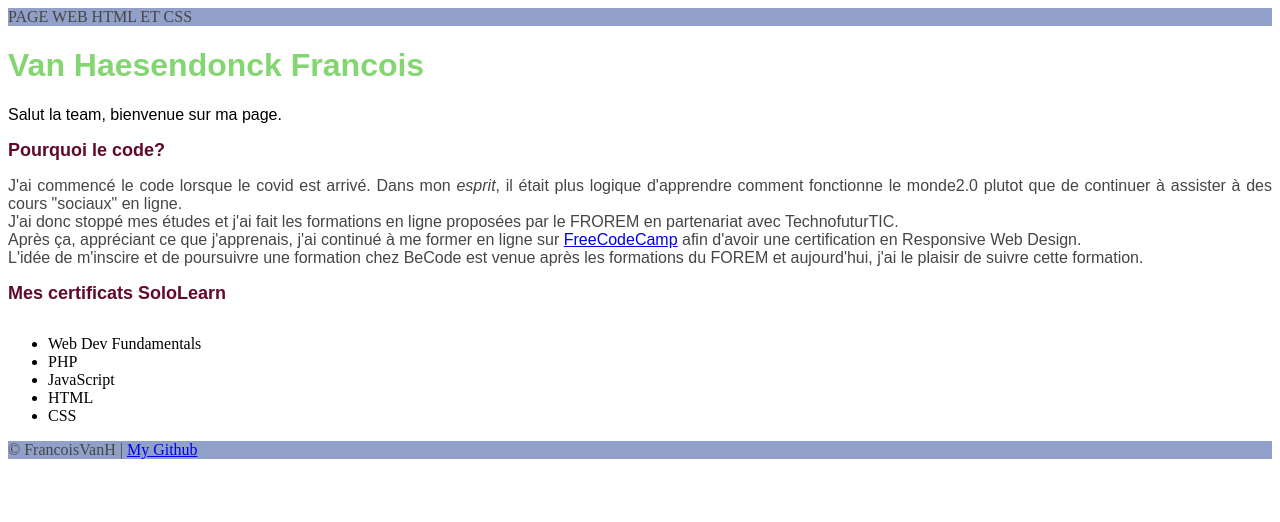
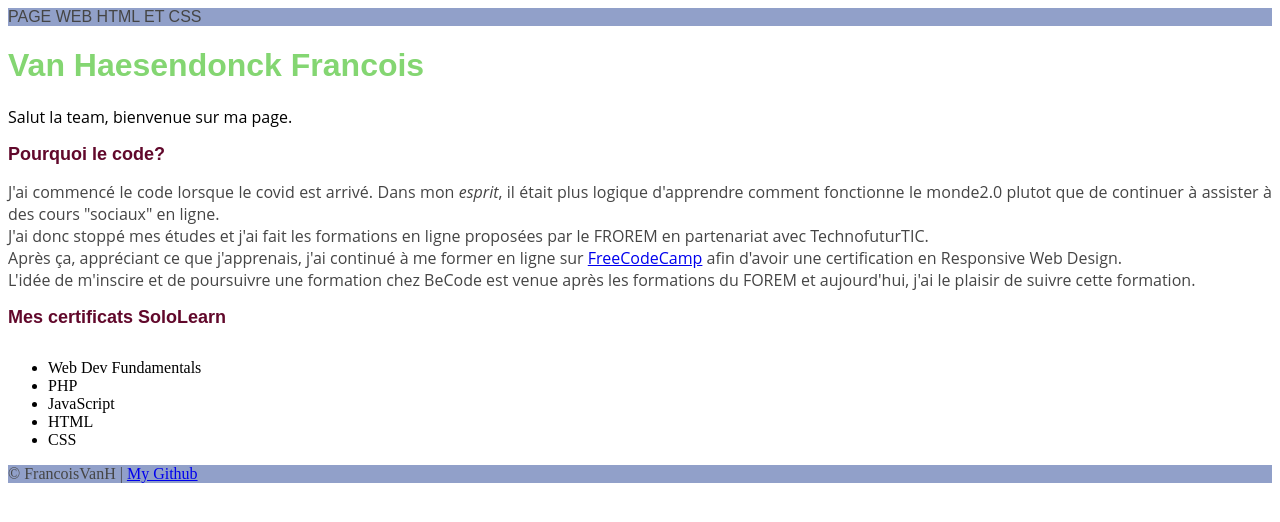
Before and after one commit to FrancoisVanH/FrancoisVanH.github.io, a plain HTML site: page index.html in a window 1280 px wide. Drawn offline with Linux system fonts and the light colour scheme.

Commit message:
font update

```diff
--- a/style.css
+++ b/style.css
@@ -5,6 +5,7 @@ color: #454545;
 font-size: medium;
 }
 header{
+font-family:'Oswald', sans-serif;
 background-color: #91a0c9;
 text-transform: uppercase;
 }
@@ -19,7 +20,7 @@ color: #61082b;
 font-family: 'Anton', sans-serif;
 }
 p{
-font-family:fantasy;
+font-family:'Open Sans', sans-serif;
 color: #000000;
 text-align: justify;
 font-size:medium;
@@ -30,9 +31,11 @@ font-size: medium;
 display: inline-block;
 }
 .pourquoi{
+font-family: 'Open Sans', sans-serif;
 text-align: justify;
 color: unset;
 }
 footer {
+font-size:'Oswald', sans-serif;
 background-color: #91a0c9;
 }
```
